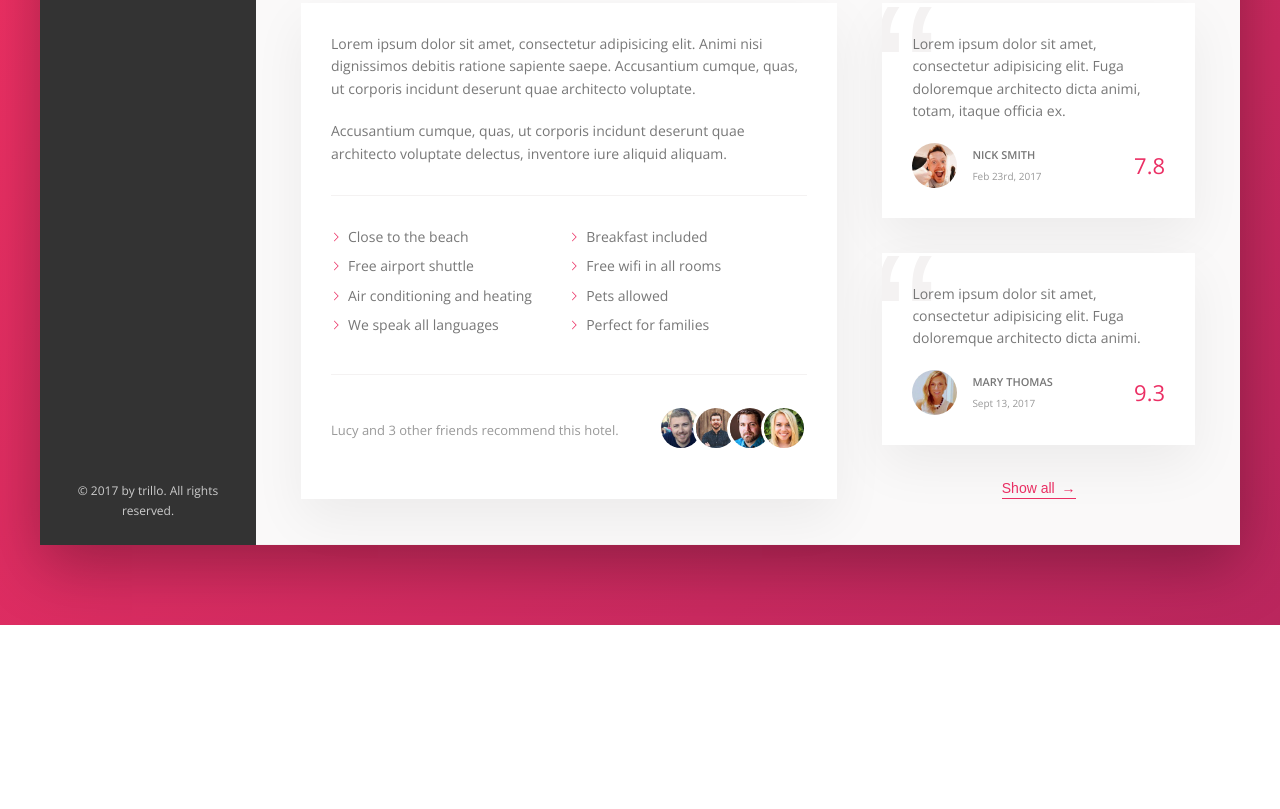
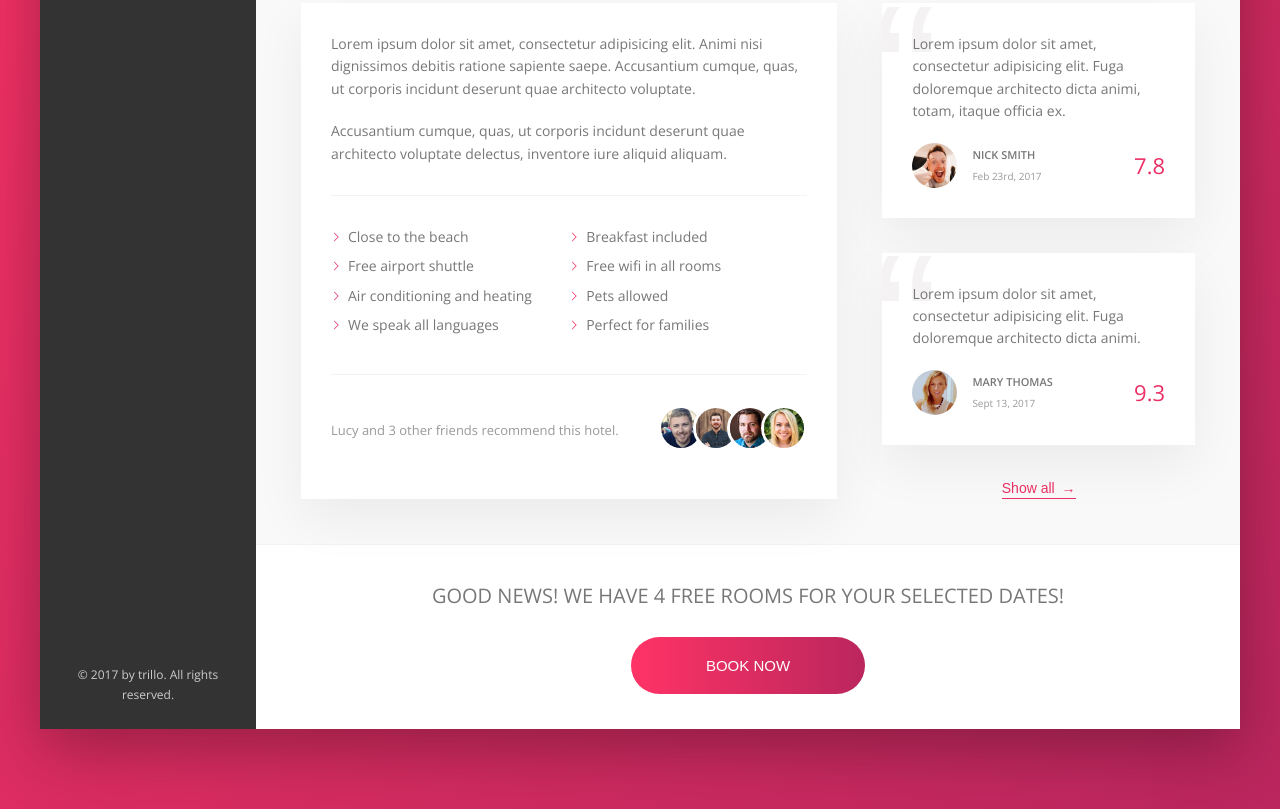
Before and after one commit to Brilyte/Web-Development, a website: page udemy-trillo-project/index.html in a window 1280 px wide. Shown: the part 644-1453 px from the top of the page. Before the commit the page ends 1269 px from the top, so only its background shows below. Drawn offline with nearby package versions, Linux system fonts and the light colour scheme.

Commit message:
Finished call to action bottom section

```diff
--- a/udemy-trillo-project/index.html
+++ b/udemy-trillo-project/index.html
@@ -207,8 +207,19 @@
                                     <div class="review__rating">9.3</div>
                                 </figcaption>
                             </figure>
+
                             <button class="btn-inline">Show all <span>&rarr;</span></button>
                         </div>
+                    </div>
+
+                    <div class="cta">
+                        <h2 class="cta__book-now">
+                            Good news! We have 4 free rooms for your selected dates!
+                        </h2>
+                        <button class="btn">
+                            <span class="btn__visible">Book now</span>
+                            <span class="btn__invisible">Only 4 rooms left</span>
+                        </button>
                     </div>
                 </main>
             </div>
--- a/udemy-trillo-project/sass/_components.scss
+++ b/udemy-trillo-project/sass/_components.scss
@@ -287,7 +287,7 @@
 
     &:focus {
         outline: none;
-        animation: pulsate 1s; // can put infinite to not stop pulse
+        animation: pulsate 1s infinite;
     }
 }
 
@@ -452,3 +452,68 @@
         font-family: sans-serif;
     }
 }
+
+
+//////////////////////////////////////
+// CALL TO ACTION
+
+.cta {
+    padding: 3.5rem 0;
+    text-align: center;
+
+    &__book-now {
+        margin-bottom: 2.5rem;
+        font-size: 2rem;
+        font-weight: 300;
+        text-transform: uppercase;
+    }
+}
+
+.btn {
+    font-size: 1.5rem;
+    font-weight: 300;
+    text-transform: uppercase;
+    border-radius: 100px;
+    border: none;
+    background-image: linear-gradient(to right, var(--color-primary-light), var(--color-primary-dark));
+    color: #fff;
+    position: relative;
+    overflow: hidden;
+    cursor: pointer;
+
+    & > * {
+        height: 100%;
+        width: 100%;
+        display: inline-block;
+        transition: all .2s;
+    }
+
+    &__visible {
+        padding: 2rem 7.5rem;
+    }
+
+    &__invisible {
+        position: absolute;
+        padding:  2rem 0;
+        left: 0;
+        top: -100%;
+    }
+
+    &:hover {
+        background-image: linear-gradient(to left, var(--color-primary-light), var(--color-primary-dark));
+    }
+
+    &:hover &__visible {
+        transform: translateY(100%);
+    }
+
+    &:hover &__invisible {
+        top: 0;
+    }
+
+    &:focus {
+        outline: none;
+        animation: pulsate 1s infinite;
+    }
+
+}
```
Also changed, not shown: udemy-trillo-project/css/style.css.
